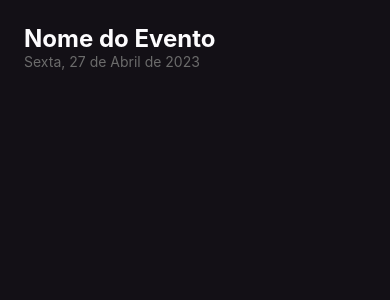
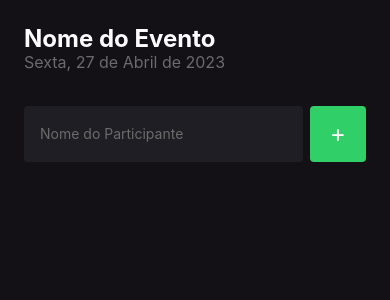
Before and after one commit to IagoLeobas/WorkShop, a React Native app in the folder work/: screen / in a window 390 px wide. Shown: the top 300 px of the page. Built offline with nearby package versions, Linux system fonts and the light colour scheme.

Commit message:
feat: new updates

```diff
--- a/work/App.tsx
+++ b/work/App.tsx
@@ -1,16 +1,30 @@
-import { StyleSheet, Text, View } from 'react-native';
+import { StyleSheet, Text, TextInput, View, TouchableOpacity } from 'react-native';
 
 export default function App() {
 
   //comentário
   return (
     <View style={styled.constainer}>
-      <Text key={1} style={styled.text}>
+      <Text key={1} style={styled.title}>
         Nome do Evento
       </Text>
-      <Text key={2} style={styled.text2}>
+
+      <Text key={2} style={styled.subTitle}>
         Sexta, 27 de Abril de 2023
       </Text>
+
+      <View style={styled.containerInput}>
+        <TextInput
+          placeholder='Nome do Participante'
+          placeholderTextColor={'#6B6B6B'}
+          style={styled.input}
+        />
+
+        <TouchableOpacity style={styled.buttonAdd}>
+          <Text
+            style={styled.labelButton}>+</Text>
+        </TouchableOpacity>
+      </View>
     </View>
   );
 }
@@ -23,16 +37,50 @@ const styled = StyleSheet.create({
     paddingVertical: 25
   },
 
-  text: {
+  title: {
     color: '#FDFCFE',
     fontSize: 24,
     lineHeight: 28.13,
     fontWeight: '700',
   },
 
-  text2: {
+  subTitle: {
     color: '#6B6B6B',
     lineHeight: 18.75,
+    fontSize: 16,
     fontWeight: "400",
-  }
+  },
+
+  input: {
+    flex: 1,
+    height: 56,
+    width: 317,
+    borderRadius: 4,
+    backgroundColor: '#1F1E25',
+    color: '#FDFCFE',
+    alignItems: 'center',
+    paddingHorizontal: 16,
+    fontSize: 14,
+  },
+
+  containerInput: {
+    flexDirection: 'row',
+    alignItems: 'center',
+    marginTop: 34,
+    gap: 7,
+  },
+
+  buttonAdd: {
+    alignItems: 'center',
+    justifyContent: 'center',
+    height: 56,
+    width: 56,
+    borderRadius: 4,
+    backgroundColor: '#31CF67',
+  },
+
+  labelButton: {
+    color: '#fff',
+    fontSize: 24,
+  },
 })
```
